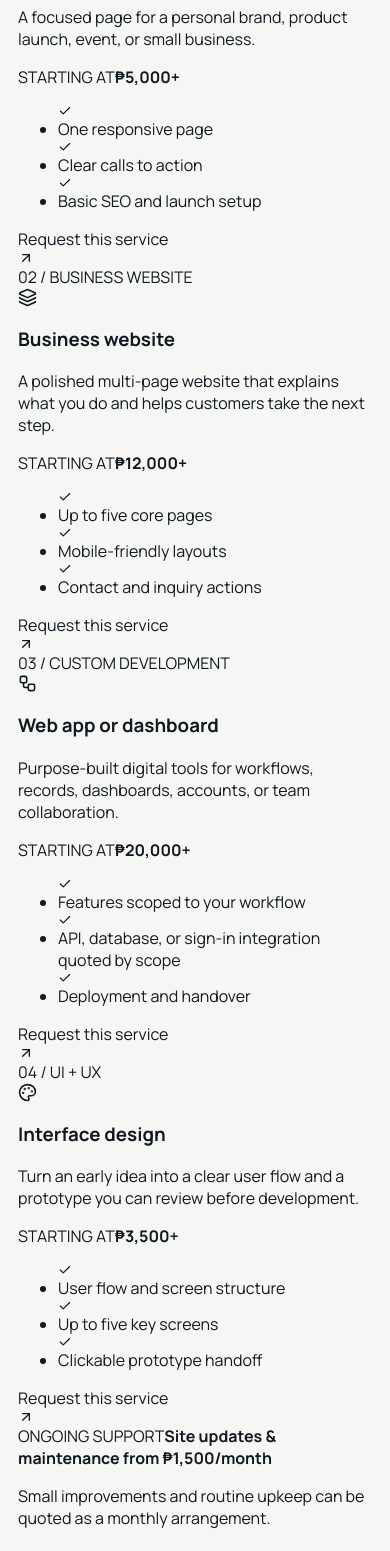
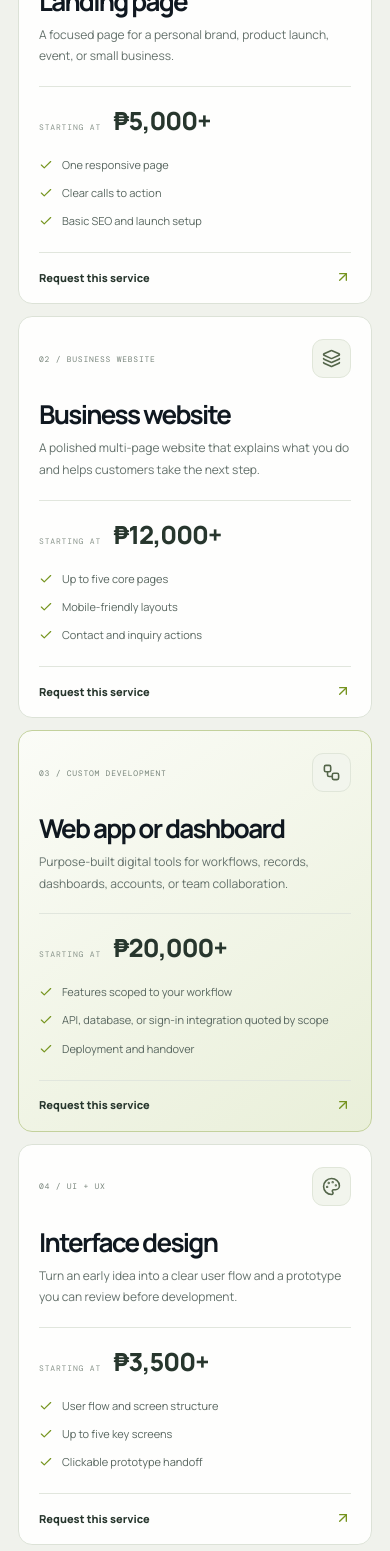
Before and after one commit to ace866678/kael-builds, a React (Vite) app: page / in a window 390 px wide. Shown: the part 4700-6251 px from the top of the page. Built offline with nearby package versions, Linux system fonts and the light colour scheme.

Commit message:
Style responsive services and pricing section

```diff
--- a/src/styles.css
+++ b/src/styles.css
@@ -148,6 +148,36 @@
 .all-projects-cta { display: flex; align-items: center; justify-content: space-between; gap: 20px; margin-top: 42px; padding-top: 22px; border-top: 1px solid var(--line); color: #66716e; font-size: 11px; }
 .all-projects-cta a { display: inline-flex; align-items: center; gap: 10px; color: var(--ink); font-weight: 800; }
 .all-projects-cta a svg { color: #728f14; }
+
+
+/* Services and starting prices */
+.services-section { border-top: 1px solid var(--line); background: #f0f2ec; }
+.services-heading { margin-bottom: 43px; }
+.service-grid { display: grid; grid-template-columns: repeat(2, minmax(0, 1fr)); gap: 16px; }
+.service-card { display: flex; min-width: 0; flex-direction: column; padding: 25px 27px 0; border: 1px solid #dce2d7; border-radius: 14px; background: rgba(255,255,255,.88); transition: transform .24s ease, border-color .24s ease, box-shadow .24s ease; }
+.service-card:hover { transform: translateY(-3px); border-color: #bfcba9; box-shadow: 0 14px 32px rgba(16,24,32,.055); }
+.service-card-featured { border-color: #c3d19c; background: linear-gradient(145deg, #fbfcf7, #e9efd9); }
+.service-card-top { display: flex; align-items: center; justify-content: space-between; gap: 16px; color: #78857b; font: 8px var(--mono); letter-spacing: .75px; }
+.service-icon { display: grid; place-items: center; width: 39px; height: 39px; flex: 0 0 39px; border: 1px solid #e0e6d9; border-radius: 11px; background: #f2f5ed; color: #54664a; }
+.service-card h3 { margin: 22px 0 8px; font-size: clamp(23px, 2.6vw, 30px); letter-spacing: -.065em; line-height: 1.12; }
+.service-description { max-width: 430px; min-height: 47px; margin: 0; color: #64716b; font-size: 12px; line-height: 1.8; }
+.service-price { display: flex; align-items: baseline; flex-wrap: wrap; gap: 12px; margin-top: 19px; padding-top: 16px; border-top: 1px solid #e1e6dd; }
+.service-price span { color: #8b968d; font: 8px var(--mono); letter-spacing: .85px; }
+.service-price strong { color: #27362d; font-size: 25px; font-weight: 800; letter-spacing: -.9px; }
+.service-includes { display: grid; gap: 10px; margin: 18px 0 22px; padding: 0; list-style: none; }
+.service-includes li { display: flex; align-items: flex-start; gap: 9px; color: #58665f; font-size: 11px; line-height: 1.65; }
+.service-includes svg { flex: 0 0 14px; margin-top: 2px; color: #76951f; }
+.service-cta { display: flex; align-items: center; justify-content: space-between; gap: 12px; margin-top: auto; padding: 16px 0 18px; border-top: 1px solid #e1e6dd; color: #27362d; font-size: 11px; font-weight: 800; }
+.service-cta svg { color: #75931e; transition: transform .2s ease; }
+.service-cta:hover svg { transform: translate(2px, -2px); }
+.service-support-row { display: flex; align-items: center; justify-content: space-between; gap: 24px; margin-top: 18px; padding: 21px 23px; border: 1px solid #dce2d7; border-radius: 12px; background: rgba(255,255,255,.55); }
+.service-support-row > div { min-width: 0; }
+.service-support-label { display: block; margin-bottom: 8px; color: #7c897e; font: 8px var(--mono); letter-spacing: .9px; }
+.service-support-row strong { display: block; color: #2d3b31; font-size: 15px; letter-spacing: -.3px; }
+.service-support-row p { margin: 7px 0 0; color: #68746d; font-size: 11px; line-height: 1.7; }
+.service-support-row > a { flex: 0 0 auto; }
+.service-pricing-note { max-width: 900px; margin: 18px 0 0; color: #77827a; font-size: 10px; line-height: 1.8; }
+.contact-privacy-note { margin: 13px 0 0 !important; padding-top: 11px; border-top: 1px solid #34434a; color: #8f9d96 !important; font-size: 9px !important; line-height: 1.7 !important; }
 
 /* Project artwork: custom illustrative previews, not product screenshots */
 .artwork { position: relative; display: flex; flex-direction: column; width: 100%; height: 100%; min-height: inherit; padding: 17px 17px 13px; overflow: hidden; }
@@ -329,6 +359,9 @@
   .footer-year { grid-column: 1 / -1; justify-self: end; margin-top: -20px; }
 }
 @media (max-width: 850px) {
+  .service-grid { gap: 12px; }
+  .service-card { padding-inline: 21px; }
+  .service-support-row { align-items: flex-start; flex-direction: column; }
   .section-pad { padding-block: 84px; }
   .site-header { height: 72px; }
   .page-shell { width: calc(100% - 48px); }
@@ -358,6 +391,12 @@
   .footer-year { grid-column: 2; grid-row: 2; margin: 0; align-self: center; }
 }
 @media (max-width: 620px) {
+  .service-grid { grid-template-columns: 1fr; }
+  .service-card { padding: 22px 20px 0; }
+  .service-card h3 { font-size: 26px; }
+  .service-description { min-height: 0; }
+  .service-support-row { padding: 18px; }
+  .service-support-row strong { font-size: 13px; }
   .page-shell { width: calc(100% - 36px); }
   .section-pad { padding-block: 66px; }
   .site-header { height: 66px; }
```
